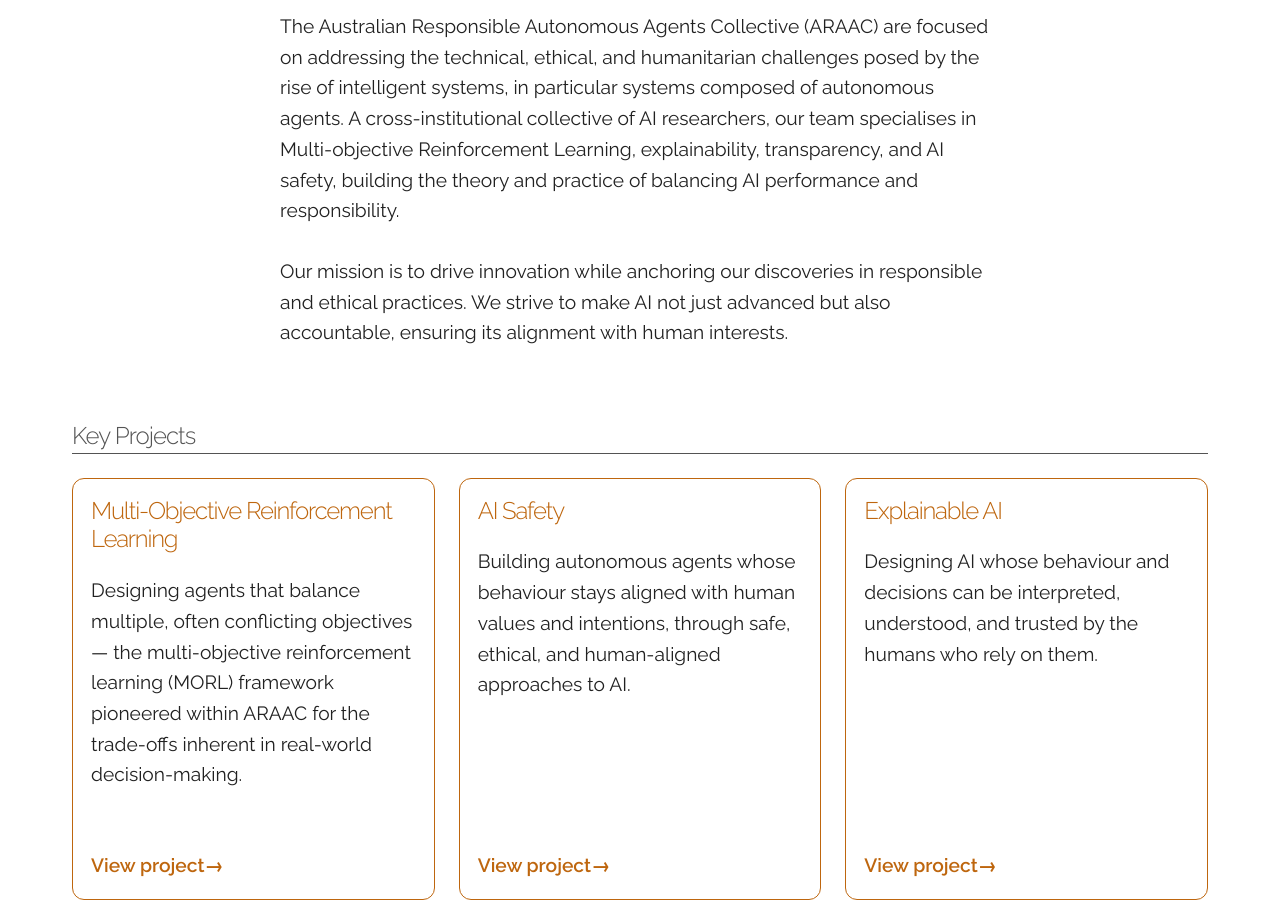
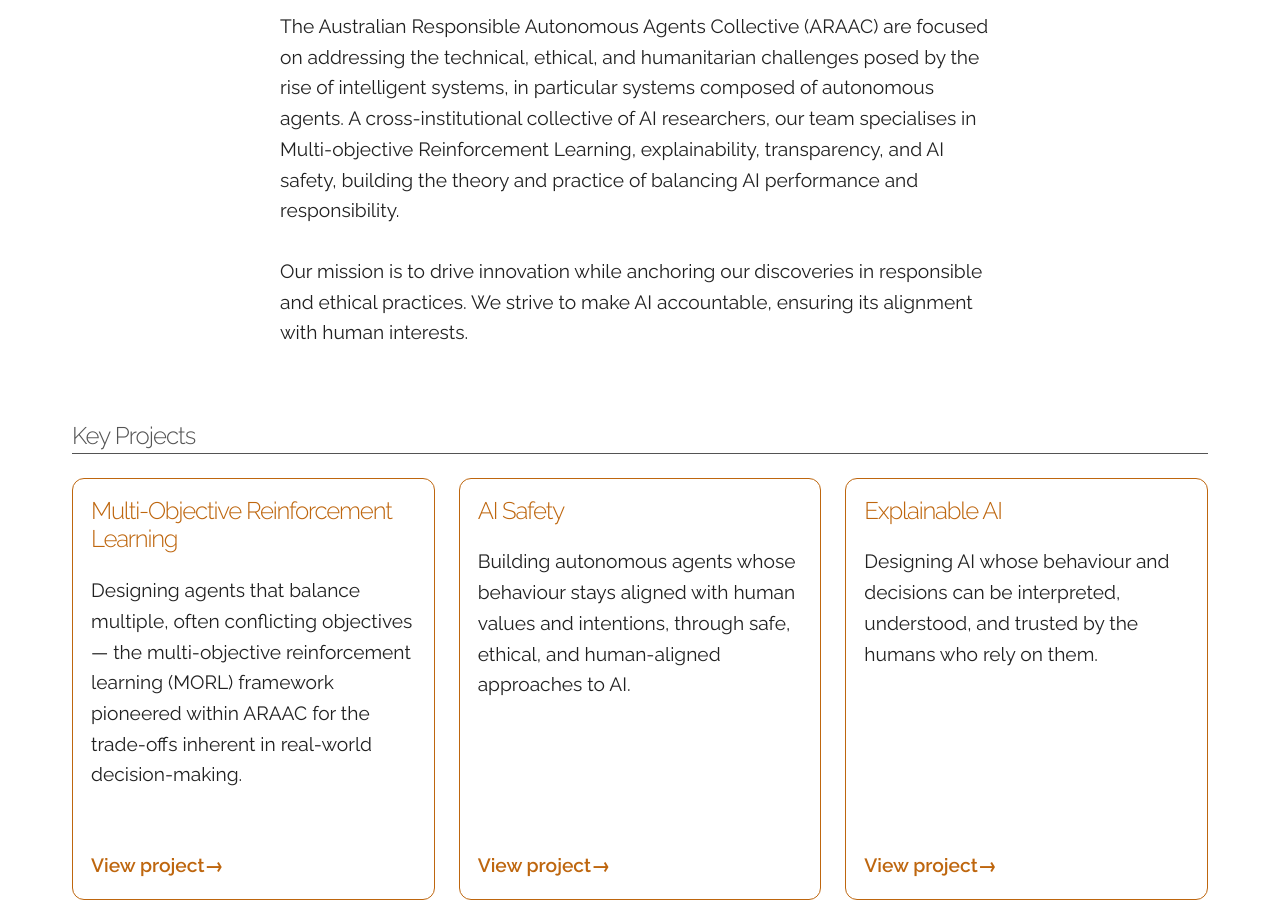
Before and after one commit to ARAAC/araac.github.io, a Jekyll site: the page built from docs/index.md, in a window 1280 px wide and 900 px high, scrolled down 876 px. Built offline with Jekyll 4.4.1, drawn with Linux system fonts in a browser that asks for light colours.

Commit message:
Minor front-page tweak.

```diff
--- a/docs/index.md
+++ b/docs/index.md
@@ -9,7 +9,7 @@
 
 The Australian Responsible Autonomous Agents Collective (ARAAC) are focused on addressing the technical, ethical, and humanitarian challenges posed by the rise of intelligent systems, in particular systems composed of autonomous agents. A cross-institutional collective of AI researchers, our team specialises in Multi-objective Reinforcement Learning, explainability, transparency, and AI safety, building the theory and practice of balancing AI performance and responsibility.
 
-Our mission is to drive innovation while anchoring our discoveries in responsible and ethical practices. We strive to make AI not just advanced but also accountable, ensuring its alignment with human interests.
+Our mission is to drive innovation while anchoring our discoveries in responsible and ethical practices. We strive to make AI accountable, ensuring its alignment with human interests.
 
 {% include projects.html %}
 
```
